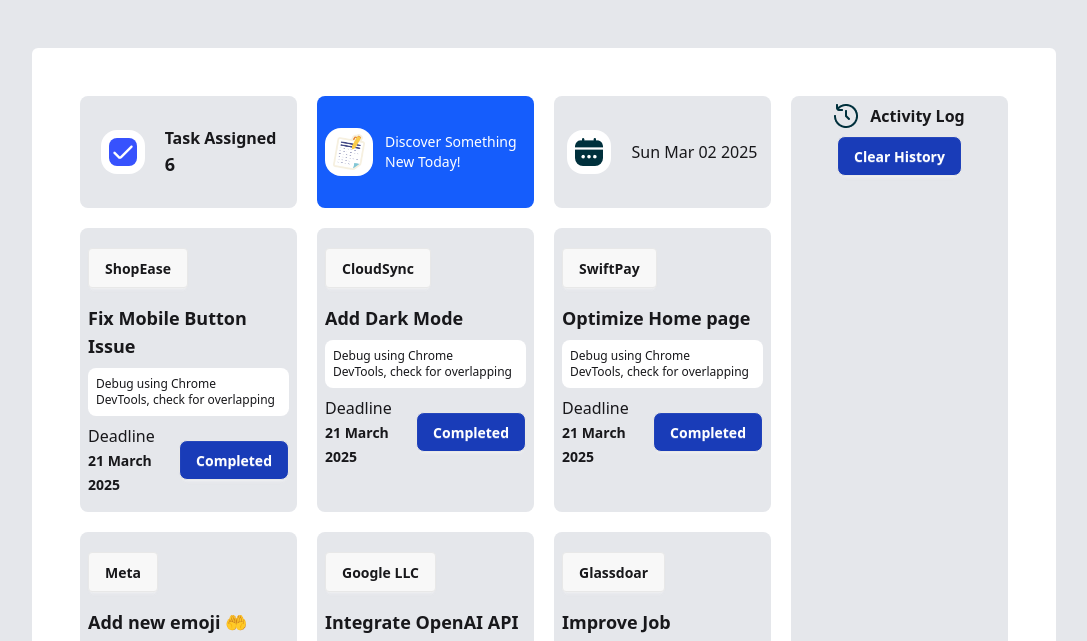
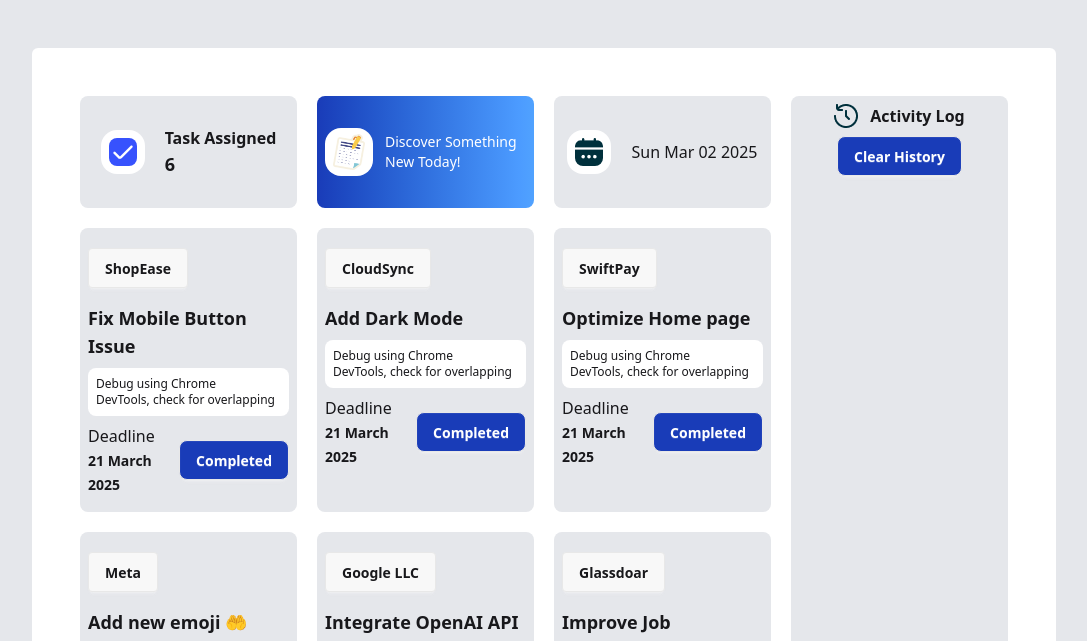
Before and after one commit to saagorhaquee/Assignment-5, a plain HTML site: page index.html in a window 1280 px wide. Shown: the part 100-741 px from the top of the page, without its empty margins (96-1183 px from the left). Drawn offline with nearby package versions, Linux system fonts and the light colour scheme.

Commit message:
final Update

```diff
--- a/index.html
+++ b/index.html
@@ -36,7 +36,7 @@
                         <p id="assign-number" class="font-bold text-lg">6</p></div>
                 </div>
             </div>
-            <div id="discover" class="bg-blue-600 text-white flex justify-center items-center h-28 rounded-lg ">
+            <div id="discover" class="bg-linear-to-r from-blue-800 to-blue-400 text-white flex justify-center items-center h-28 rounded-lg ">
                 <div id="discover-new" class="flex justify-center items-center gap-3 h-28 mx-2 py-4 ">
                     <img class="bg-white rounded-2xl p-1 w-12" src="./assets/board.png" alt="">
                     <!-- <div class="font-semibold"><h3>Task Assigned</h3> -->
```
